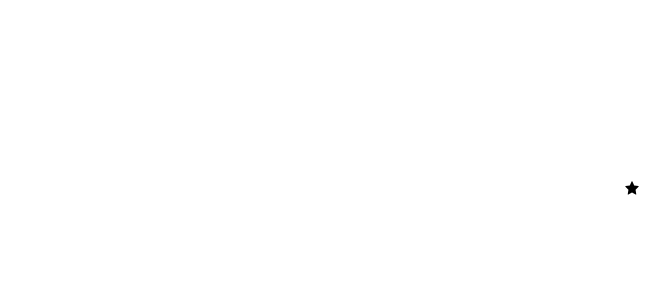
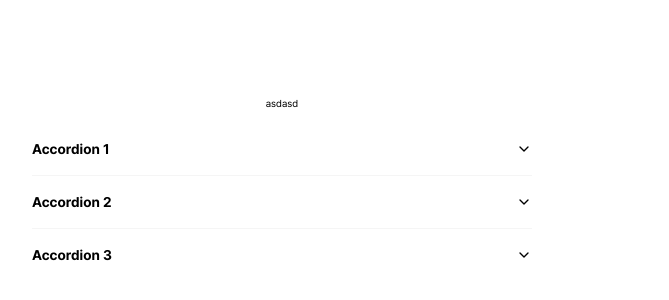
Before and after one commit to HyebinHwang1/Tokens_example, a Next.js app: page / in a window 1280 px wide. Shown: the part 212-512 px from the top of the page, without its empty margins (8-677 px from the left). Built offline with nearby package versions, Linux system fonts and the light colour scheme.

Commit message:
Fix: accordion 추가

```diff
--- a/global.css
+++ b/global.css
@@ -1,3 +1,5 @@
+@layer theme, base, components, utilities;
+
 @import "tailwindcss";
 /* TODO: @import "tw-animate-css" sheet 애니메이션 추가 필요, 버전 차이로 적용이 안됨 */
 @import "./src/app/theme.css";
--- a/package.json
+++ b/package.json
@@ -14,6 +14,7 @@
     "icons:generate": "node generate-icon-components.js"
   },
   "dependencies": {
+    "@radix-ui/react-accordion": "^1.2.11",
     "@radix-ui/react-checkbox": "^1.3.1",
     "@radix-ui/react-dialog": "^1.1.14",
     "@radix-ui/react-popover": "^1.1.14",
--- a/src/app/page.tsx
+++ b/src/app/page.tsx
@@ -1,11 +1,30 @@
 "use client";
 
-import { StarFilled24 } from "@/components/icons";
+import {
+  Accordion,
+  AccordionContent,
+  AccordionItem,
+  AccordionTrigger,
+} from "@/components/ui/accordion";
 
 export default function Home() {
   return (
-    <div className="flex flex-col items-center justify-center mx-10 gap-3 text-2xs h-screen">
-      <StarFilled24 />
+    <div className="flex flex-col items-center justify-center mx-10 gap-3 text-2xs h-screen w-[500px]">
+      <div className="bg-third-500">asdasd</div>
+      <Accordion type="single">
+        <AccordionItem value="1">
+          <AccordionTrigger>Accordion 1</AccordionTrigger>
+          <AccordionContent>Accordion 1</AccordionContent>
+        </AccordionItem>
+        <AccordionItem value="2">
+          <AccordionTrigger>Accordion 2</AccordionTrigger>
+          <AccordionContent>Accordion 2</AccordionContent>
+        </AccordionItem>
+        <AccordionItem value="3">
+          <AccordionTrigger>Accordion 3</AccordionTrigger>
+          <AccordionContent>Accordion 3</AccordionContent>
+        </AccordionItem>
+      </Accordion>
     </div>
   );
 }
--- a/src/app/theme.css
+++ b/src/app/theme.css
@@ -25,4 +25,26 @@
   --color-danger-500: #d90a00;
   --color-danger-700: #820600;
   --color-danger-900: #2b0200;
+
+  --animate-accordion-down: accordion-down 0.2s ease-out;
+
+  --animate-accordion-up: accordion-up 0.2s ease-out;
+
+  @keyframes accordion-down {
+    from {
+      height: 0;
+    }
+    to {
+      height: var(--radix-accordion-content-height);
+    }
+  }
+
+  @keyframes accordion-up {
+    from {
+      height: var(--radix-accordion-content-height);
+    }
+    to {
+      height: 0;
+    }
+  }
 }
--- /dev/null
+++ b/src/components/ui/accordion/index.tsx
@@ -0,0 +1,73 @@
+"use client";
+
+import * as React from "react";
+import * as AccordionPrimitive from "@radix-ui/react-accordion";
+import { ChevronDownIcon } from "lucide-react";
+
+import { cn } from "@/lib/utils";
+
+function Accordion({
+  className,
+  ...props
+}: React.ComponentProps<typeof AccordionPrimitive.Root>) {
+  return (
+    <AccordionPrimitive.Root
+      data-slot="accordion"
+      className={cn("w-full", className)}
+      {...props}
+    />
+  );
+}
+
+function AccordionItem({
+  className,
+  ...props
+}: React.ComponentProps<typeof AccordionPrimitive.Item>) {
+  return (
+    <AccordionPrimitive.Item
+      data-slot="accordion-item"
+      className={cn("border-b last:border-b-0 border-gray-100", className)}
+      {...props}
+    />
+  );
+}
+
+function AccordionTrigger({
+  className,
+  children,
+  ...props
+}: React.ComponentProps<typeof AccordionPrimitive.Trigger>) {
+  return (
+    <AccordionPrimitive.Header className="flex">
+      <AccordionPrimitive.Trigger
+        data-slot="accordion-trigger"
+        className={cn(
+          "flex flex-1 justify-between gap-4 py-4 text-left text-sm font-bold transition-all outline-none hover:underline disabled:pointer-events-none disabled:opacity-50 [&[data-state=open]>svg]:rotate-180",
+          className
+        )}
+        {...props}
+      >
+        {children}
+        <ChevronDownIcon className="text-muted-foreground pointer-events-none size-4 shrink-0 translate-y-0.5 transition-transform duration-200" />
+      </AccordionPrimitive.Trigger>
+    </AccordionPrimitive.Header>
+  );
+}
+
+function AccordionContent({
+  className,
+  children,
+  ...props
+}: React.ComponentProps<typeof AccordionPrimitive.Content>) {
+  return (
+    <AccordionPrimitive.Content
+      data-slot="accordion-content"
+      className="font-medium data-[state=closed]:animate-accordion-up data-[state=open]:animate-accordion-down overflow-hidden text-sm bg-gray-200 text-gray-900"
+      {...props}
+    >
+      <div className={cn("px-7 py-3", className)}>{children}</div>
+    </AccordionPrimitive.Content>
+  );
+}
+
+export { Accordion, AccordionItem, AccordionTrigger, AccordionContent };
```
Also changed, not shown: 2 other files (tests, documents, lock files or other folders).
